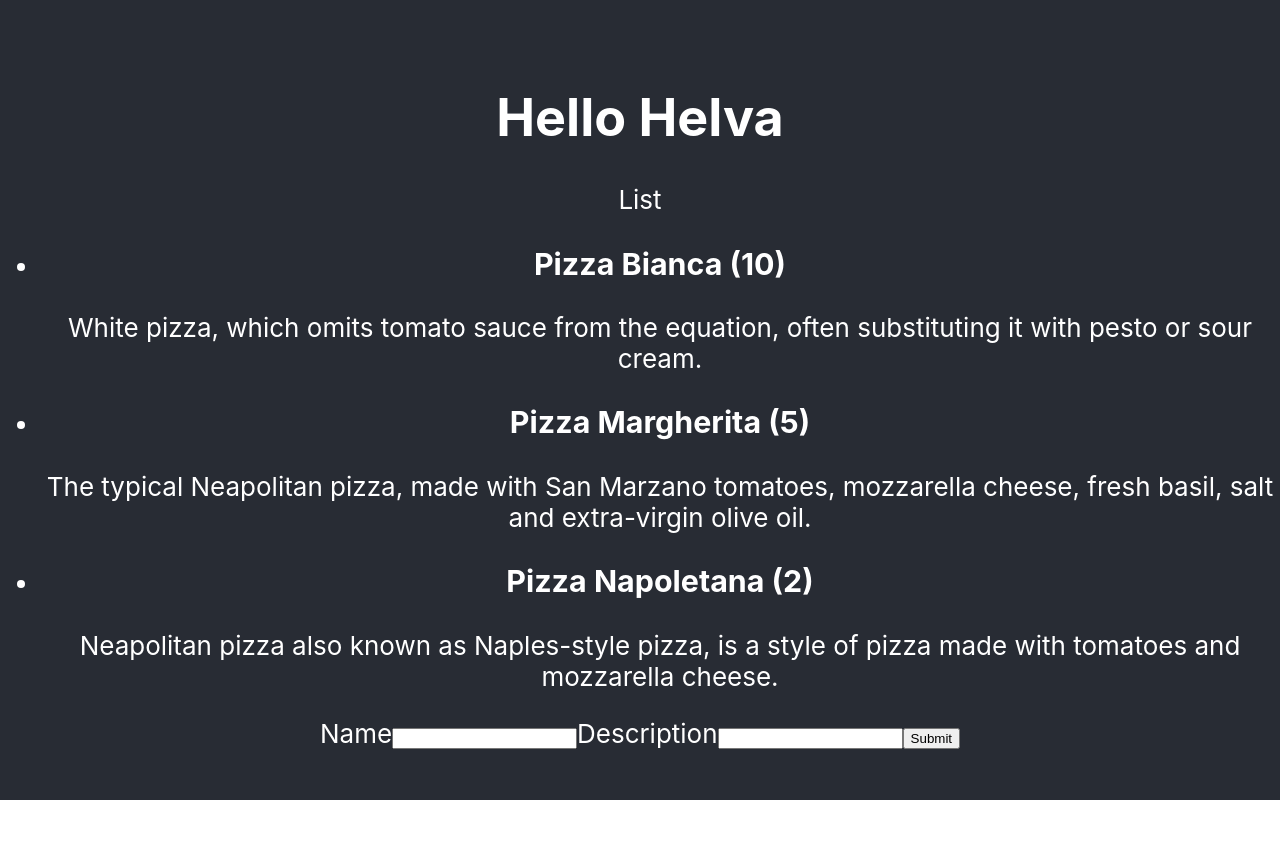
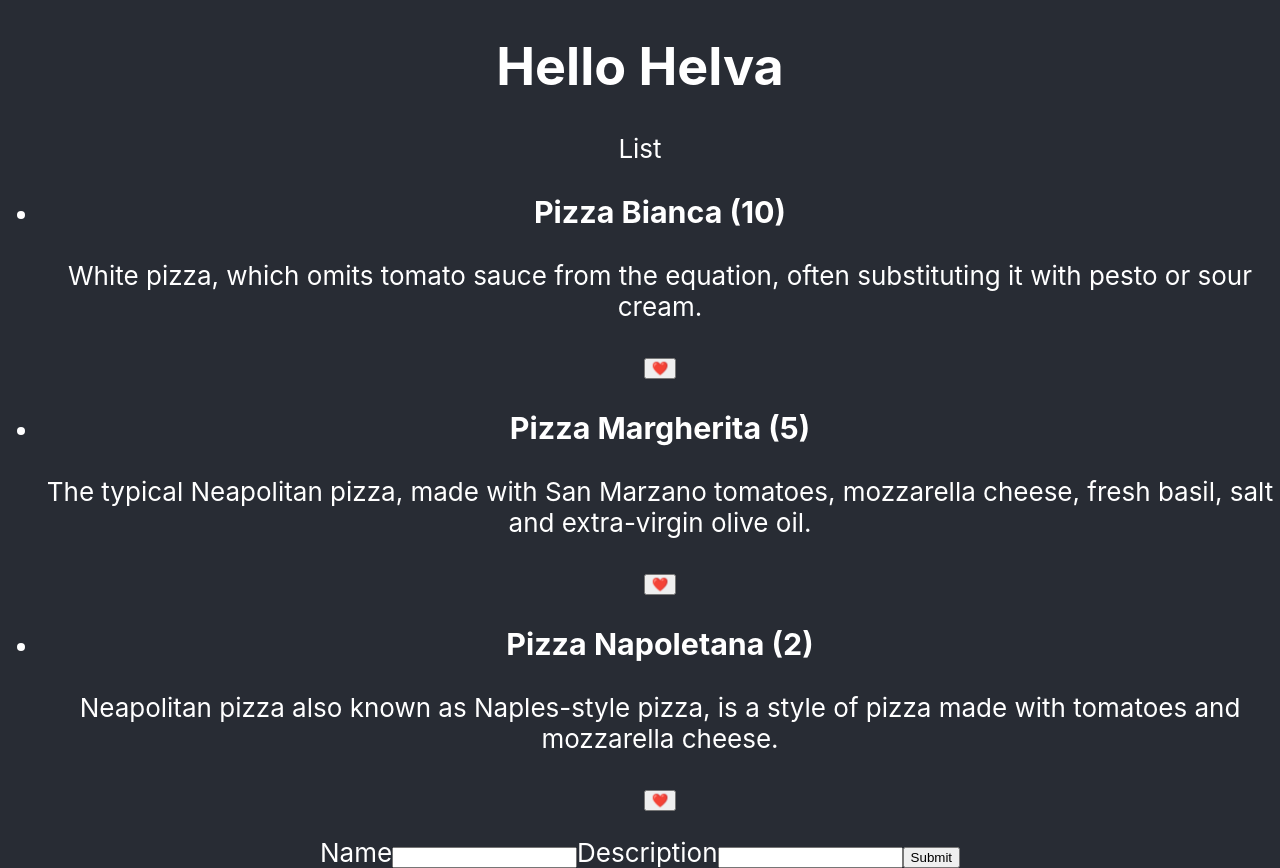
Before and after one commit to Reinoptland/pizza-app-hooks, a React (Create React App) app: page / in a window 1280 px wide. Before the commit the page ends 800 px from the top, so only its background shows below. Built offline with nearby package versions, Linux system fonts and the light colour scheme; the HTML template or start-up script is replaced by a standard one.

Commit message:
UI, event listeners for like

```diff
--- a/src/components/PizzaList.js
+++ b/src/components/PizzaList.js
@@ -18,6 +18,9 @@ export default function PizzaList() {
 
   //   console.log("PIZZAS:", pizzas);
   //   console.log("USER IN COMPONENT", user);
+  function like(pizzaId) {
+    console.log("I like dis", pizzaId);
+  }
   return (
     <div>
       <h1>Hello {user.name}</h1>List
@@ -29,6 +32,7 @@ export default function PizzaList() {
                 {pizza.name} ({pizza.bought})
               </h3>
               <p>{pizza.description}</p>
+              <button onClick={() => like(pizza.id)}>❤️</button>
             </li>
           );
         })}
```
Also changed, not shown: 1 other file (tests, documents, lock files or other folders).
